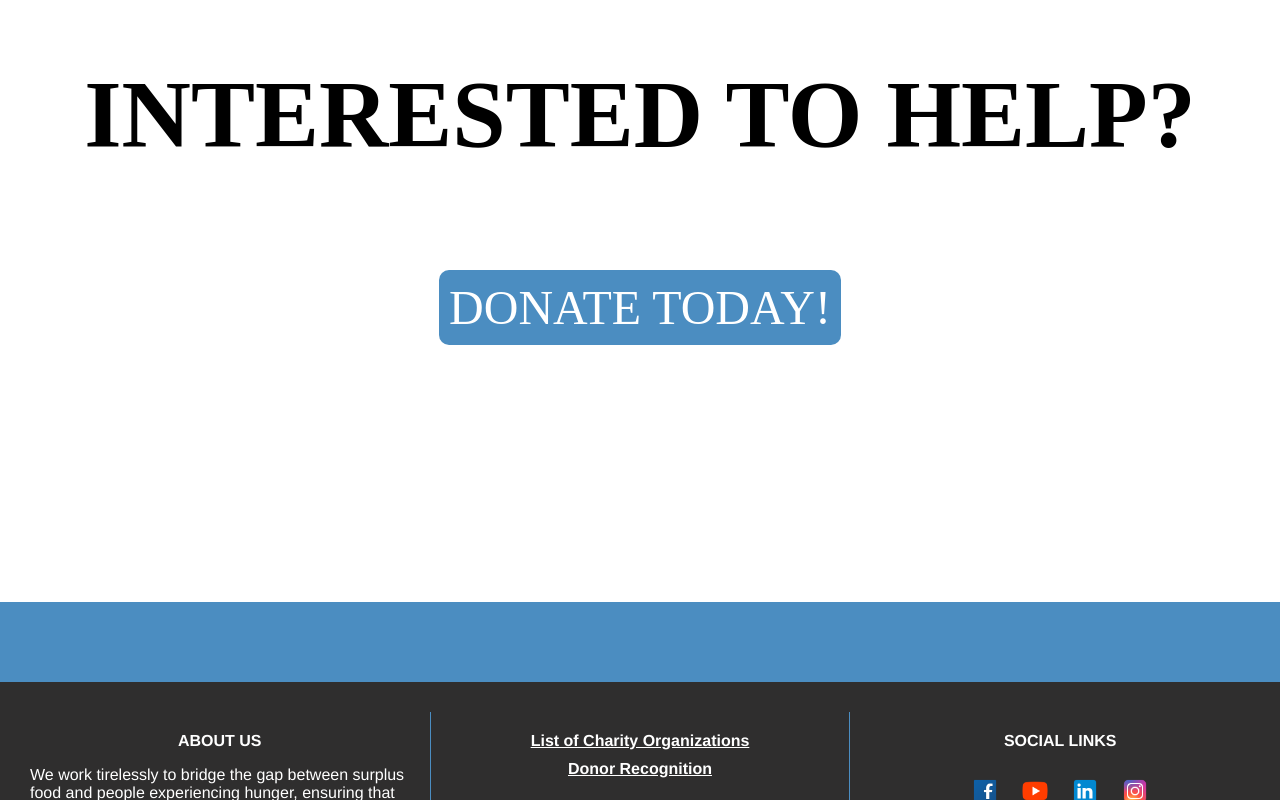
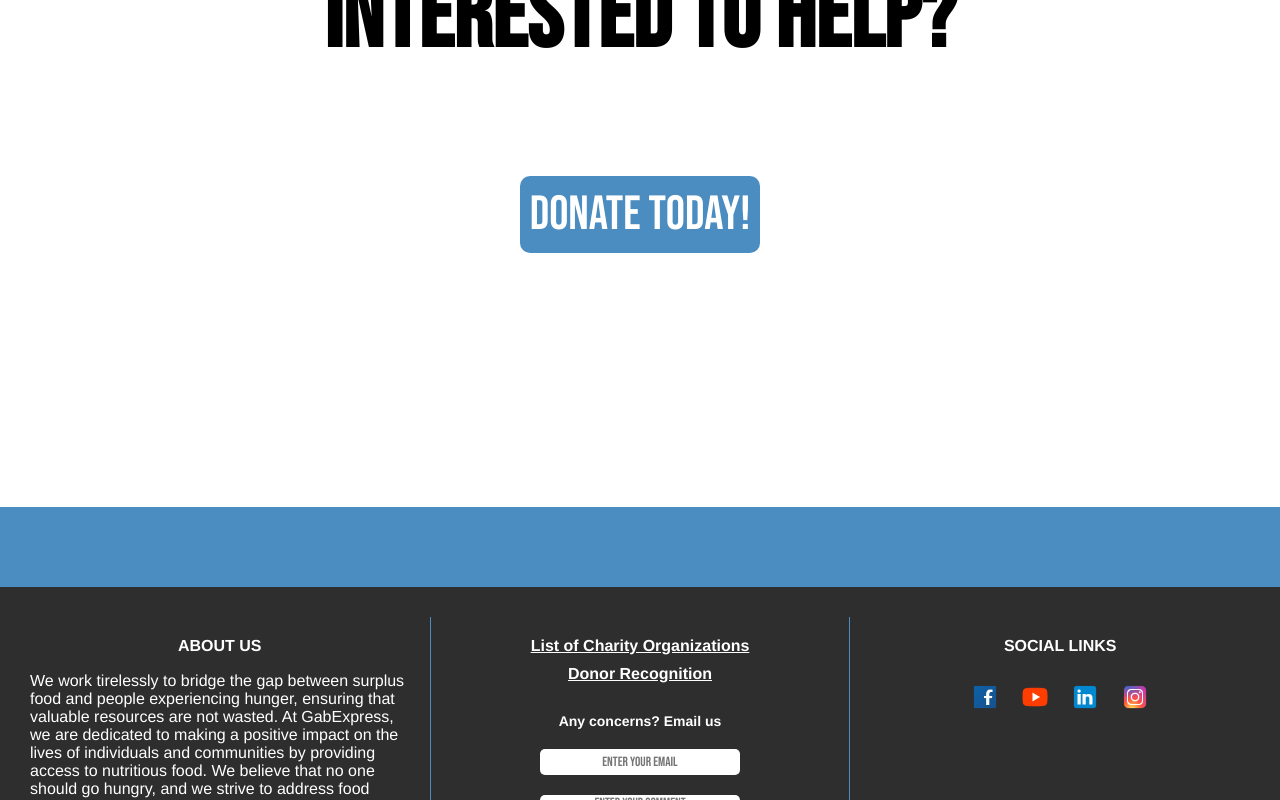
Before and after one commit to Sentinail/gab-express, a React (Create React App) app: page /home in a window 1280 px wide. Shown: the part 3493-4293 px from the top of the page. Built offline with nearby package versions, Linux system fonts and the light colour scheme; no server answers; a web font is replaced by a local one.

Commit message:
Updated favicon.ico, Updated Font, - (Sentinail)

```diff
--- a/public/index.html
+++ b/public/index.html
@@ -24,7 +24,12 @@
       work correctly both with client-side routing and a non-root public URL.
       Learn how to configure a non-root public URL by running `npm run build`.
     -->
-    <title>React App</title>
+    <link rel="preconnect" href="https://fonts.googleapis.com">
+    <link rel="preconnect" href="https://fonts.gstatic.com" crossorigin>
+    <link href="https://fonts.googleapis.com/css2?family=Bebas+Neue&display=swap" rel="stylesheet">
+
+    <title>Gab-Express</title>
+
   </head>
   <body>
     <noscript>You need to enable JavaScript to run this app.</noscript>
--- a/src/Components/Footer/Footer.js
+++ b/src/Components/Footer/Footer.js
@@ -200,7 +200,6 @@
     setComment(e.target.value);
   };
 
-  // this should be handled to the gab-express-api
   const handleSubmit = async () => {
     const isValidEmail = /^[A-Z0-9._%+-]+@[A-Z0-9.-]+\.[A-Z]{2,}$/i.test(email)
 
--- a/src/GlobalStyle.js
+++ b/src/GlobalStyle.js
@@ -1,16 +1,17 @@
 import { createGlobalStyle } from 'styled-components';
 
 const GlobalStyle = createGlobalStyle`
-    @font-face {
+    /* @font-face {
             font-family: Agharti;
             src: url("./Assets/Fonts/Agharti-BlackSemiCondensed.ttf");
-    }
+    } */
 
     * {
         padding: 0px;
         margin: 0px;
         box-sizing: border-box;
-        font-family: Agharti;
+        /* font-family: Agharti; */
+        font-family: 'Bebas Neue', sans-serif;
         transition: background-color 0.8s ease-in-out;
     }
 
```
Also changed, not shown: 2 other files (tests, documents, lock files or other folders).
